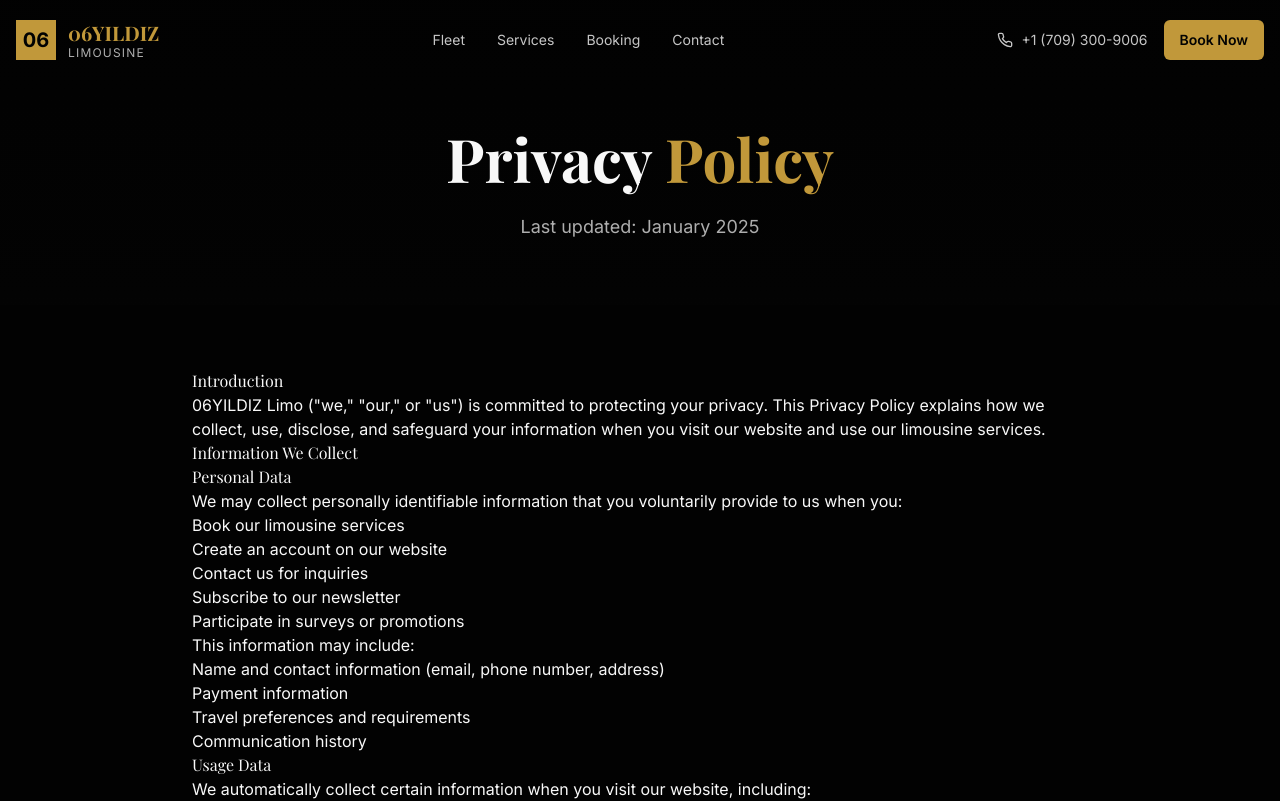
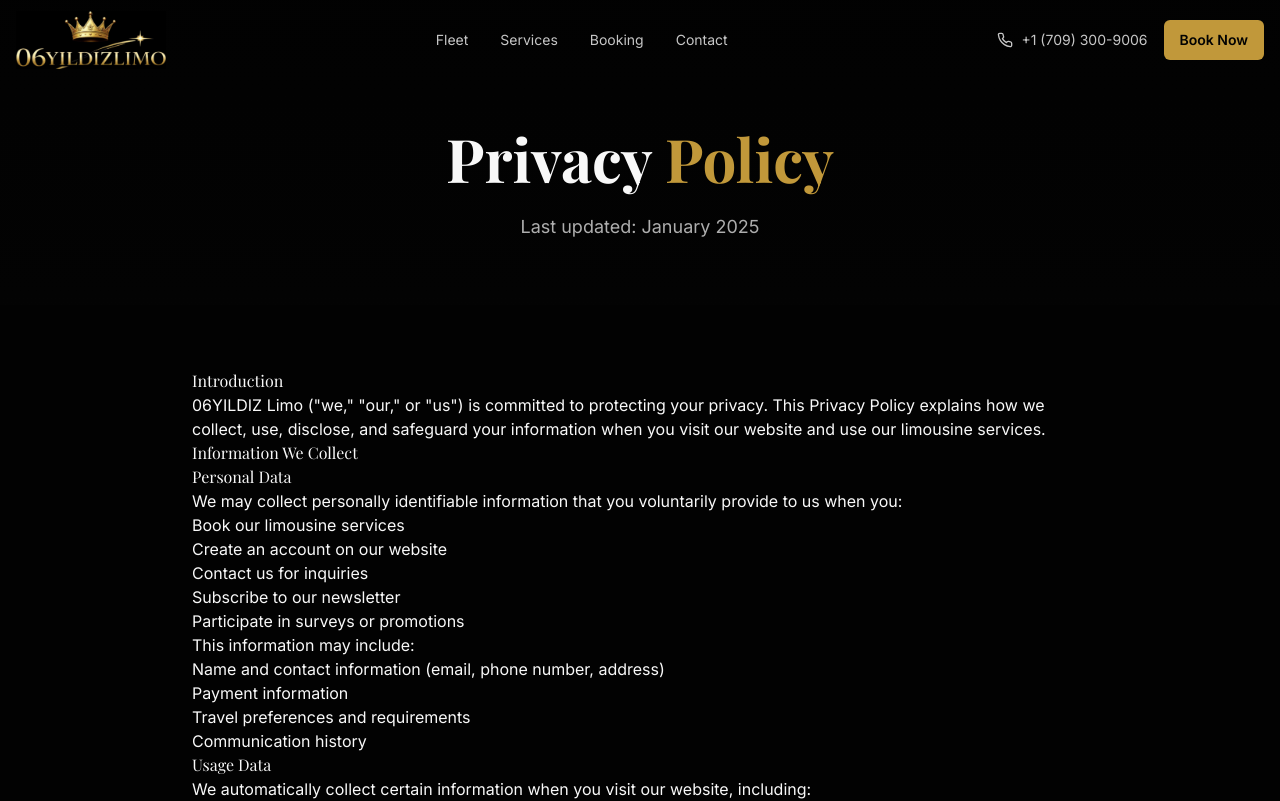
Before and after one commit to 06YILDIZLIMO/luxury-limousine-landing-page, a Next.js app: page /privacy-policy in a window 1280 px wide. Shown: the top 801 px of the page. Built offline with nearby package versions, Linux system fonts and the light colour scheme; a web font is replaced by a local one.

Commit message:
Replace text logo with Next.js Image component using yildizlimo.png

```diff
--- a/components/header.tsx
+++ b/components/header.tsx
@@ -1,6 +1,7 @@
 "use client"
 
 import { useState, useEffect } from "react"
+import Image from 'next/image'
 import { Button } from "@/components/ui/button"
 import { Phone, Mail, Menu, X } from "lucide-react"
 
@@ -54,14 +55,14 @@ export function Header() {
       <div className="container mx-auto px-4">
         <div className="flex items-center justify-between h-20">
           {/* Logo */}
-          <div className="flex items-center gap-3">
-            <div className="w-10 h-10 bg-gold flex items-center justify-center">
-              <span className="text-background font-bold text-xl">06</span>
-            </div>
-            <div>
-              <div className="text-xl font-serif font-bold text-gold leading-tight">06YILDIZ</div>
-              <div className="text-xs tracking-widest text-silver uppercase">Limousine</div>
-            </div>
+          <div className="flex items-center">
+            <Image
+              src="/yildizlimo.png"
+              alt="06YILDIZ LIMO Logo"
+              width={150}
+              height={50}
+              priority
+            />
           </div>
 
           {/* Desktop Navigation */}
```
